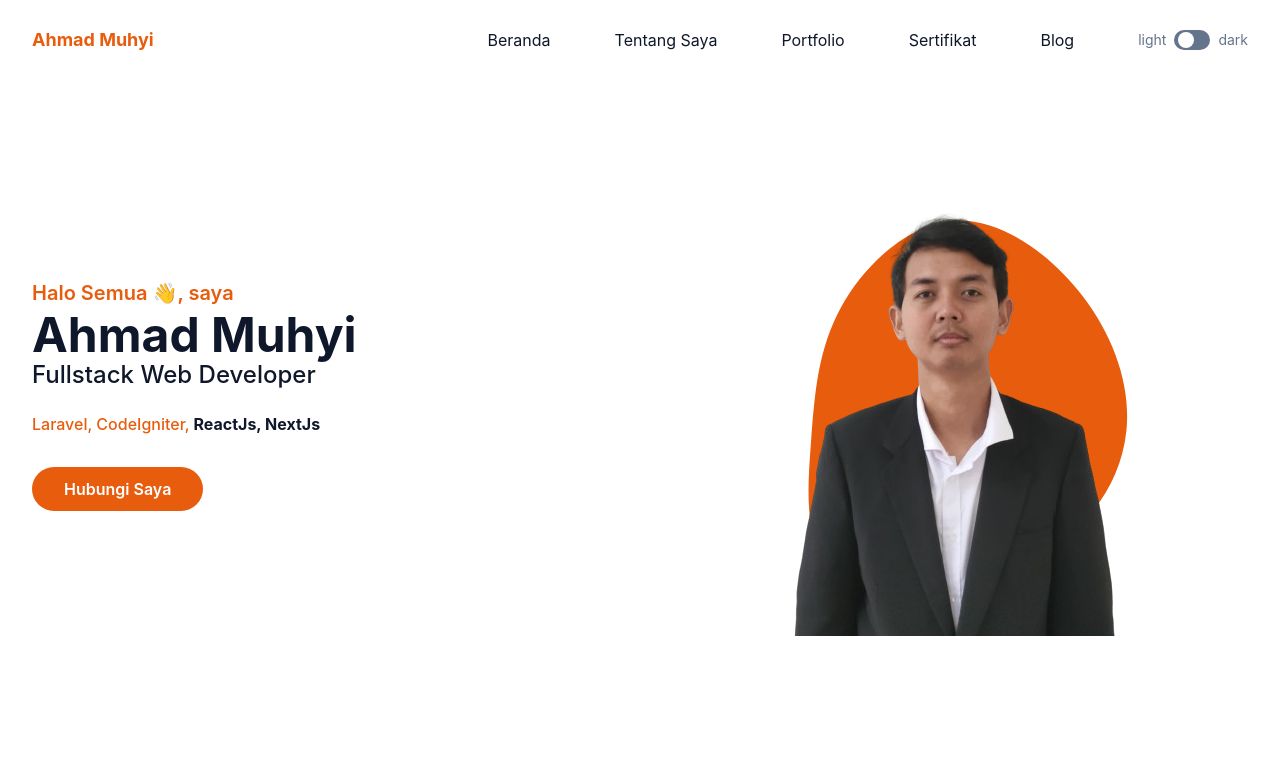
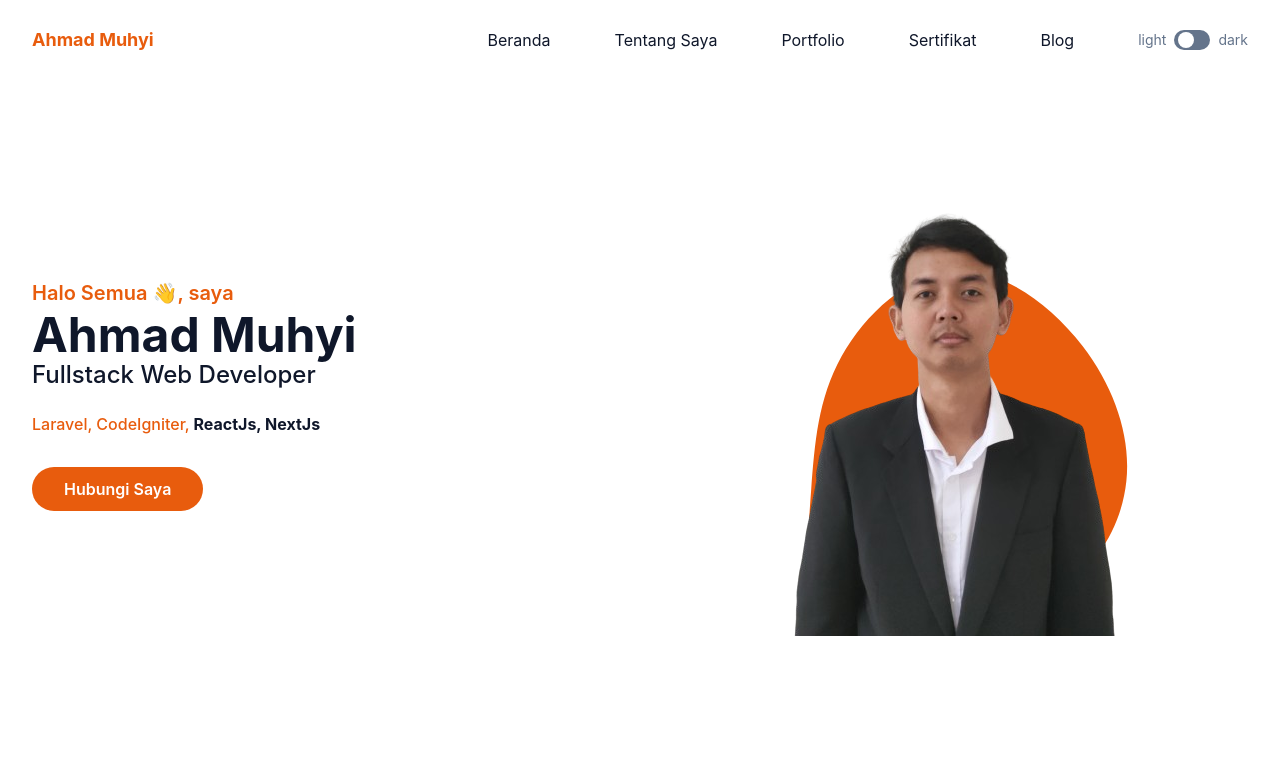
Before and after one commit to ahmadmuhyiii/portfolio-it, a website: page index.html in a window 1280 px wide. Shown: the top 777 px of the page. Drawn offline with Linux system fonts and the light colour scheme.

```diff
--- a/index.html
+++ b/index.html
@@ -94,7 +94,7 @@
                   <path
                     fill="#E85C0D"
                     d="M47.4,-51C59.2,-35.6,65.1,-17.8,63.4,-1.7C61.7,14.5,52.6,28.9,40.8,36.6C28.9,44.2,14.5,45,-2,47C-18.4,49,-36.8,52.1,-45.4,44.5C-53.9,36.8,-52.5,18.4,-51.2,1.3C-49.9,-15.8,-48.7,-31.7,-40.2,-47.1C-31.7,-62.4,-15.8,-77.3,1,-78.3C17.8,-79.2,35.6,-66.3,47.4,-51Z"
-                    transform="translate(100 100) scale(1.1)"
+                    transform="translate(100 120) scale(1.1)"
                   />
                 </svg>
               </span>
```
